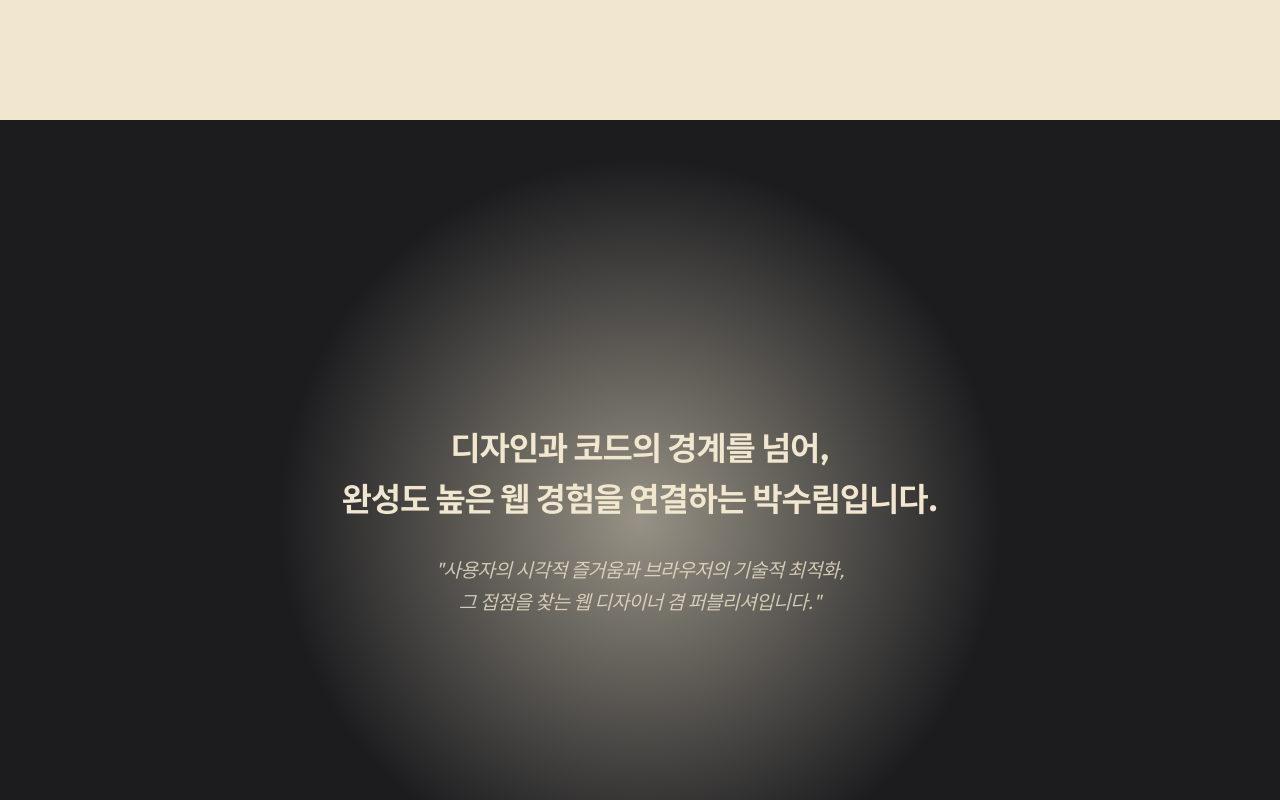
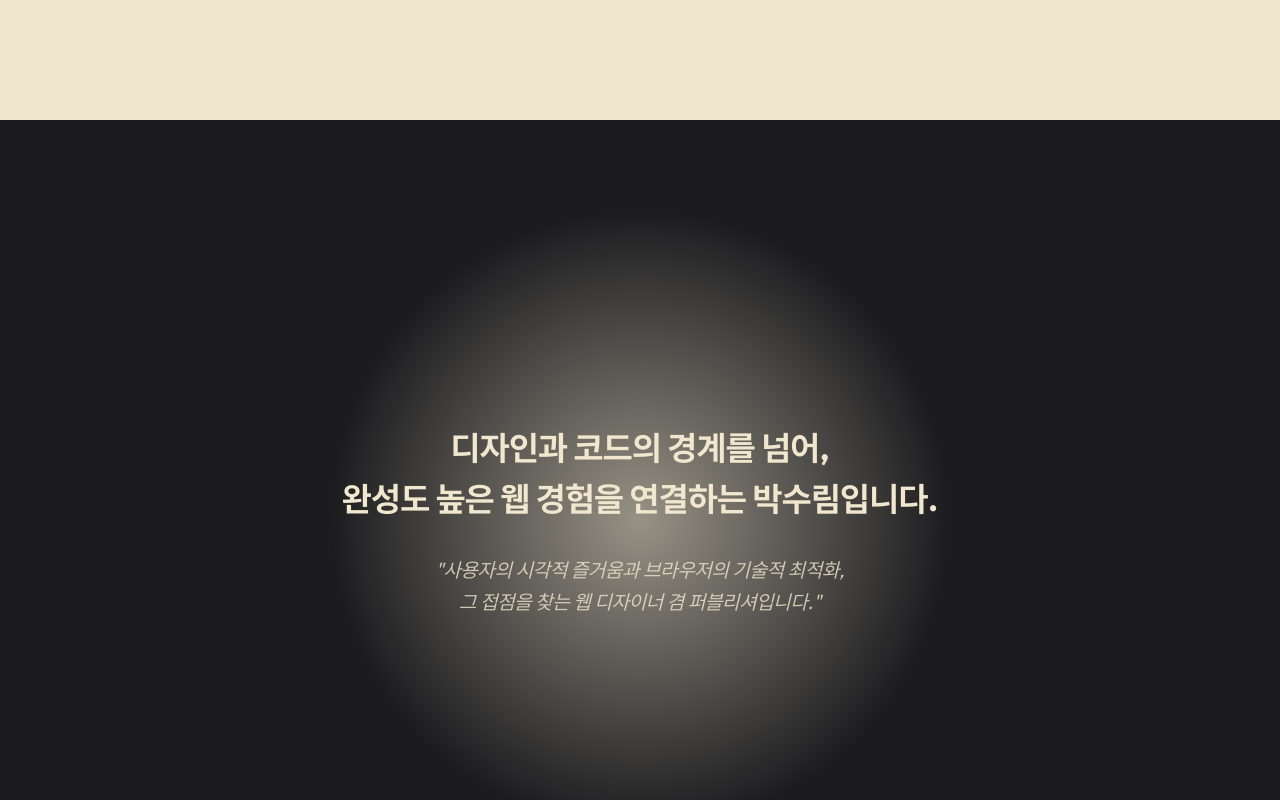
Before and after one commit to hollolo123/portfolio, a Vue app: page / in a window 1280 px wide. Shown: the part 700-1500 px from the top of the page. Built offline with nearby package versions, Linux system fonts and the light colour scheme.

Commit message:
css : text

```diff
--- a/src/styles/sections/aboutme.scss
+++ b/src/styles/sections/aboutme.scss
@@ -7,7 +7,7 @@
   align-items: center;
   justify-content: center;
   &.circle {
-    background: radial-gradient(circle at center, #979285 0%, #1c1c1f 35%);
+    background: radial-gradient(circle at center, #979285 0%, #1c1c1f 30%);
     // background: radial-gradient(circle at center, #ece5db 0%, #d4cdbf 15%, #a39d8f 25%, #4a4845 37%, #1c1c1f 40%);
     background-position: center center;
     animation: gradient 10s ease-in-out infinite;
```
